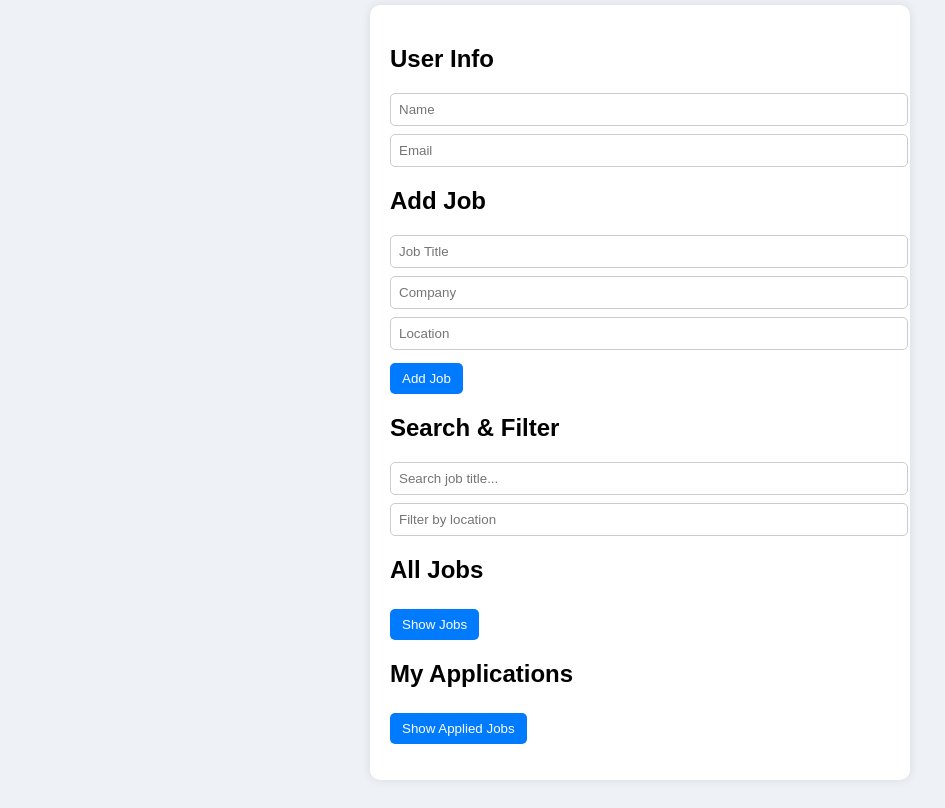
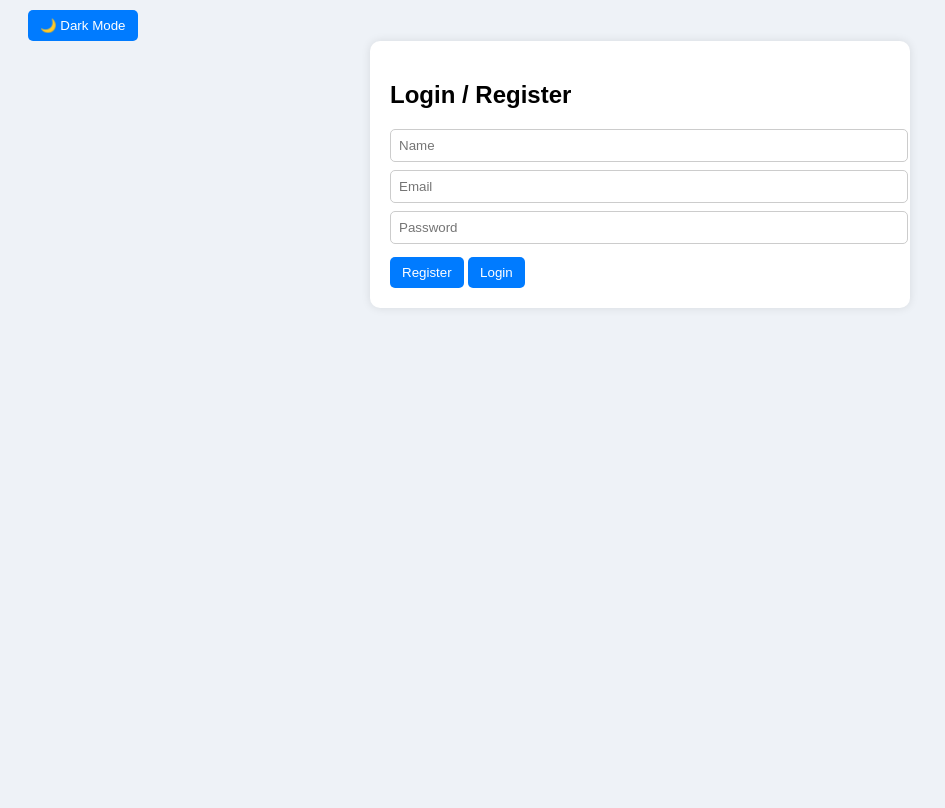
Before and after one commit to gshagun16/placement-portal, a website: page index.html in a window 1280 px wide. Shown: the part 101-909 px from the top of the page, without its empty margins (0-945 px from the left). After the commit the page ends 800 px from the top, so only its background shows below. Drawn offline with Linux system fonts and the light colour scheme.

Commit message:
Refactor HTML structure for placement portal

```diff
--- a/index.html
+++ b/index.html
@@ -6,15 +6,28 @@
 </head>
 <body>
 
-<h1>Placement Portal</h1>
+<div class="header">
+  <h1>Placement Portal</h1>
+  <button class="toggle-btn" onclick="toggleTheme()">🌙 Dark Mode</button>
+</div>
 
-<div class="container">
+<!-- AUTH -->
+<div class="container" id="authBox">
+  <h2>Login / Register</h2>
+
+  <input id="authName" placeholder="Name">
+  <input id="authEmail" placeholder="Email">
+  <input id="authPassword" type="password" placeholder="Password">
+
+  <button onclick="register()">Register</button>
+  <button onclick="login()">Login</button>
+</div>
+
+<!-- APP -->
+<div class="container" id="appBox" style="display:none;">
 
   <p id="msg"></p>
-
-  <h2>User Info</h2>
-  <input id="name" placeholder="Name">
-  <input id="email" placeholder="Email">
+  <button onclick="logout()">Logout</button>
 
   <h2>Add Job</h2>
   <input id="title" placeholder="Job Title">
@@ -22,16 +35,13 @@
   <input id="location" placeholder="Location">
   <button onclick="addJob()">Add Job</button>
 
-  <h2>Search & Filter</h2>
-  <input id="search" placeholder="Search job title..." oninput="getJobs()">
-  <input id="filterLocation" placeholder="Filter by location" oninput="getJobs()">
+  <h2>Search</h2>
+  <input id="search" placeholder="Search..." oninput="getJobs()">
 
-  <h2>All Jobs</h2>
-  <button onclick="getJobs()">Show Jobs</button>
-  <ul id="jobsList"></ul>
+  <h2>Jobs</h2>
+  <div id="jobsList"></div>
 
   <h2>My Applications</h2>
-  <button onclick="showApplied()">Show Applied Jobs</button>
   <ul id="appliedList"></ul>
 
 </div>
```
